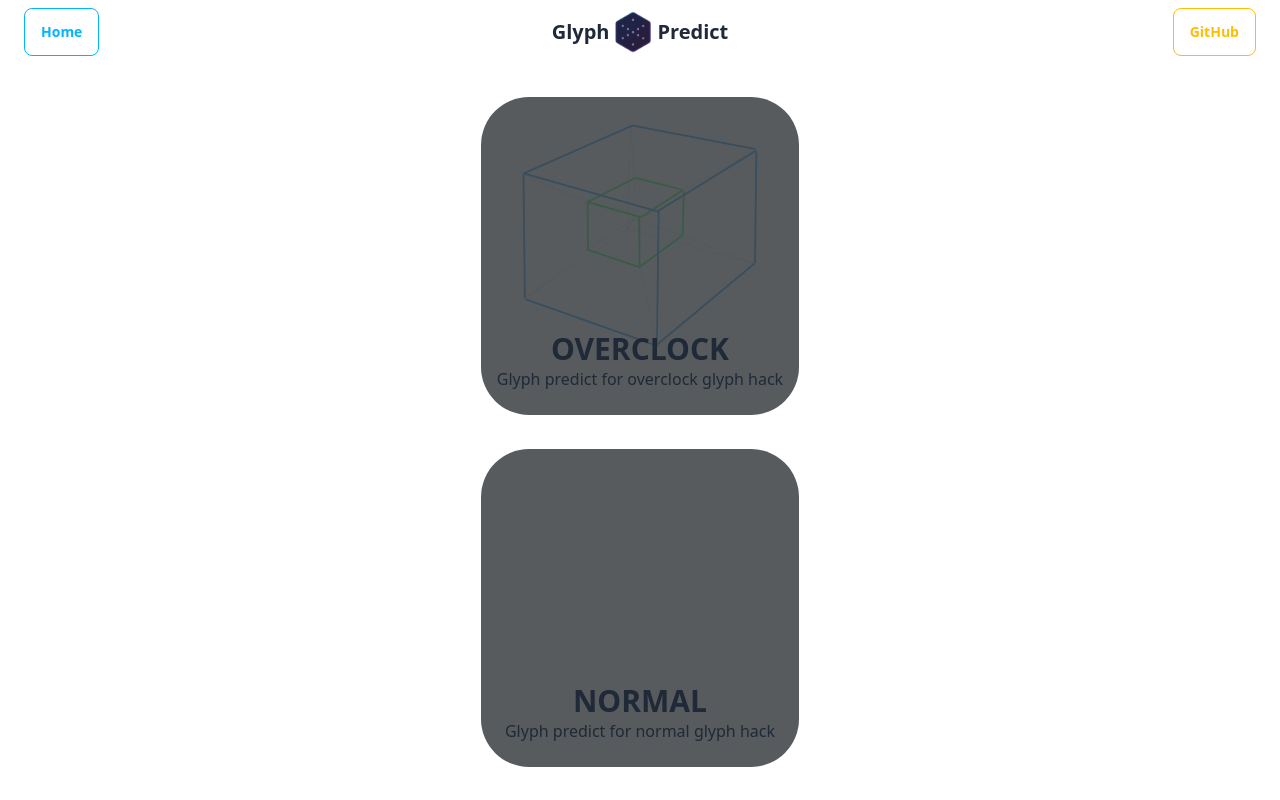
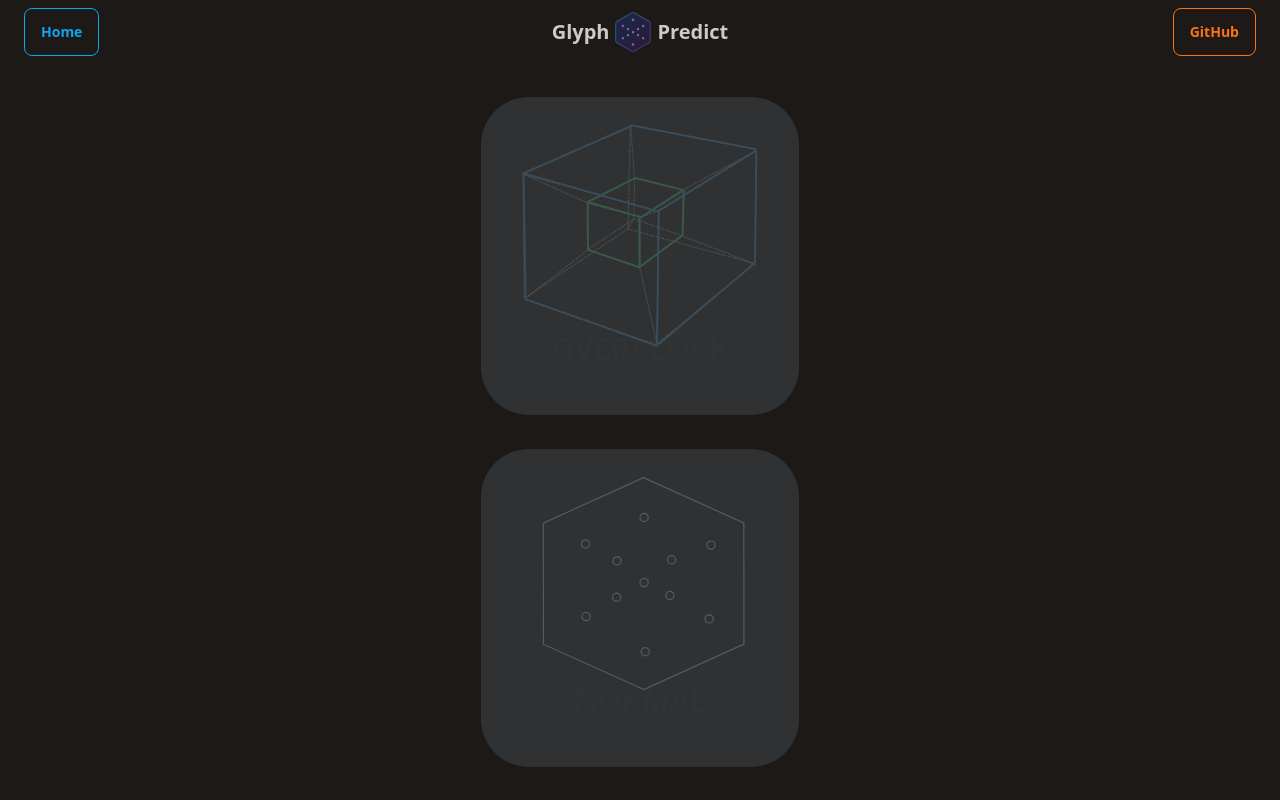
Before and after one commit to szres/glyph-predict-pwa, a SvelteKit app: page / in a window 1280 px wide. Built offline with nearby package versions, Linux system fonts and the light colour scheme.

Commit message:
chore: color theme update

```diff
--- a/src/routes/home.svelte
+++ b/src/routes/home.svelte
@@ -1,6 +1,5 @@
 <script>
 	/* eslint no-unused-vars: off */
-	import { state } from './store.js';
 	import LogoOverclock from './logo_overclock.svelte';
 	import LogoNormal from './logo_normal.svelte';
 	import ModeBtn from './mode_btn.svelte';
--- a/src/routes/mode_btn.svelte
+++ b/src/routes/mode_btn.svelte
@@ -45,6 +45,7 @@
 		z-index: 1;
 	}
 	.textx {
+		color: rgba(255, 255, 255, 0.01);
 		z-index: 3;
 	}
 </style>
--- a/tailwind.config.js
+++ b/tailwind.config.js
@@ -4,5 +4,22 @@ export default {
 	theme: {
 		extend: {}
 	},
-	plugins: [require('daisyui')]
+	plugins: [require('daisyui')],
+	daisyui: {
+		themes: [
+			{
+				xianii_theme: {
+					primary: '#fb7185',
+					secondary: '#c084fc',
+					accent: '#fde047',
+					neutral: '#44403c',
+					'base-100': '#1c1917',
+					info: '#0ea5e9',
+					success: '#22c55e',
+					warning: '#f97316',
+					error: '#b91c1c'
+				}
+			}
+		]
+	}
 };
```
